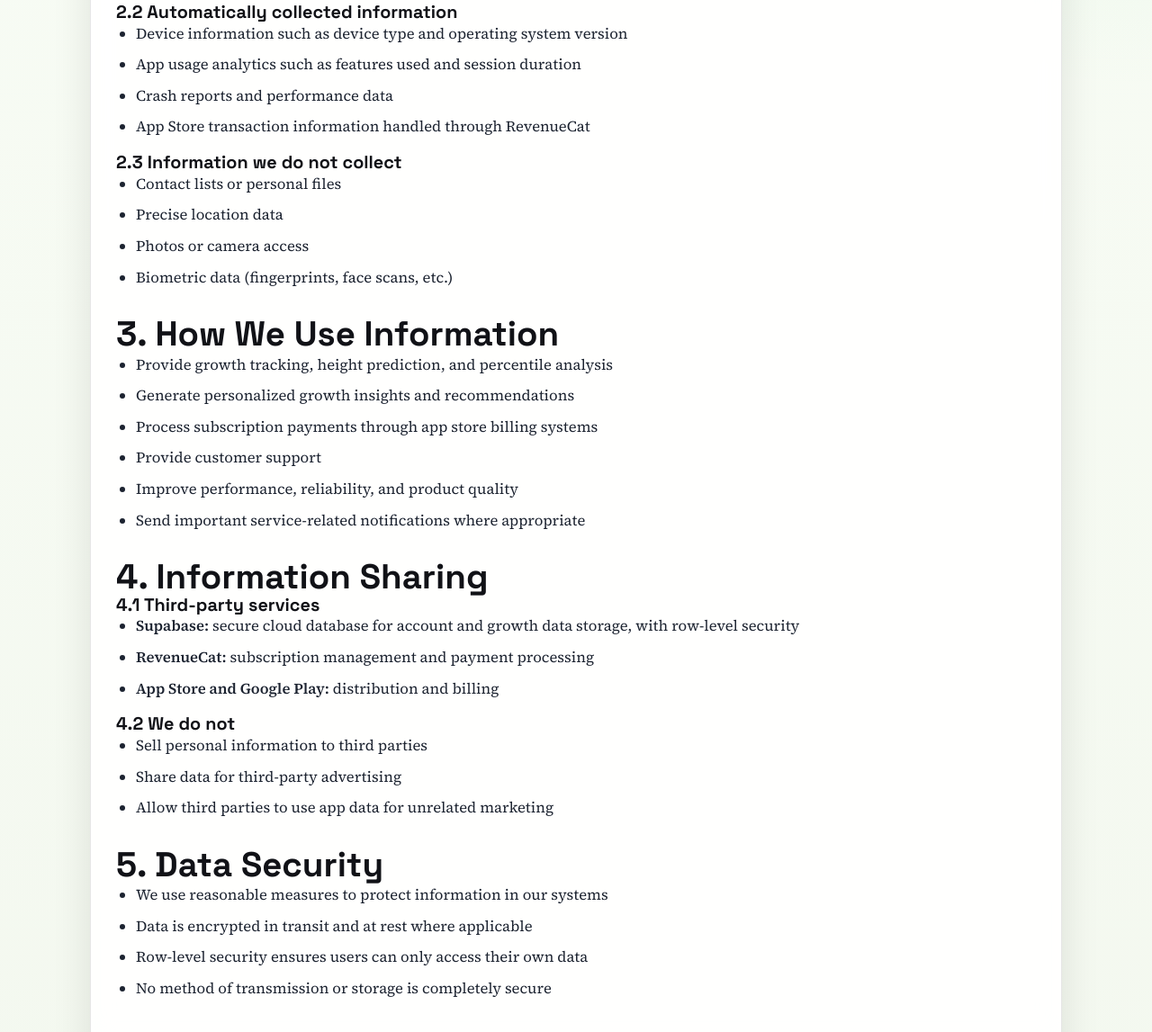
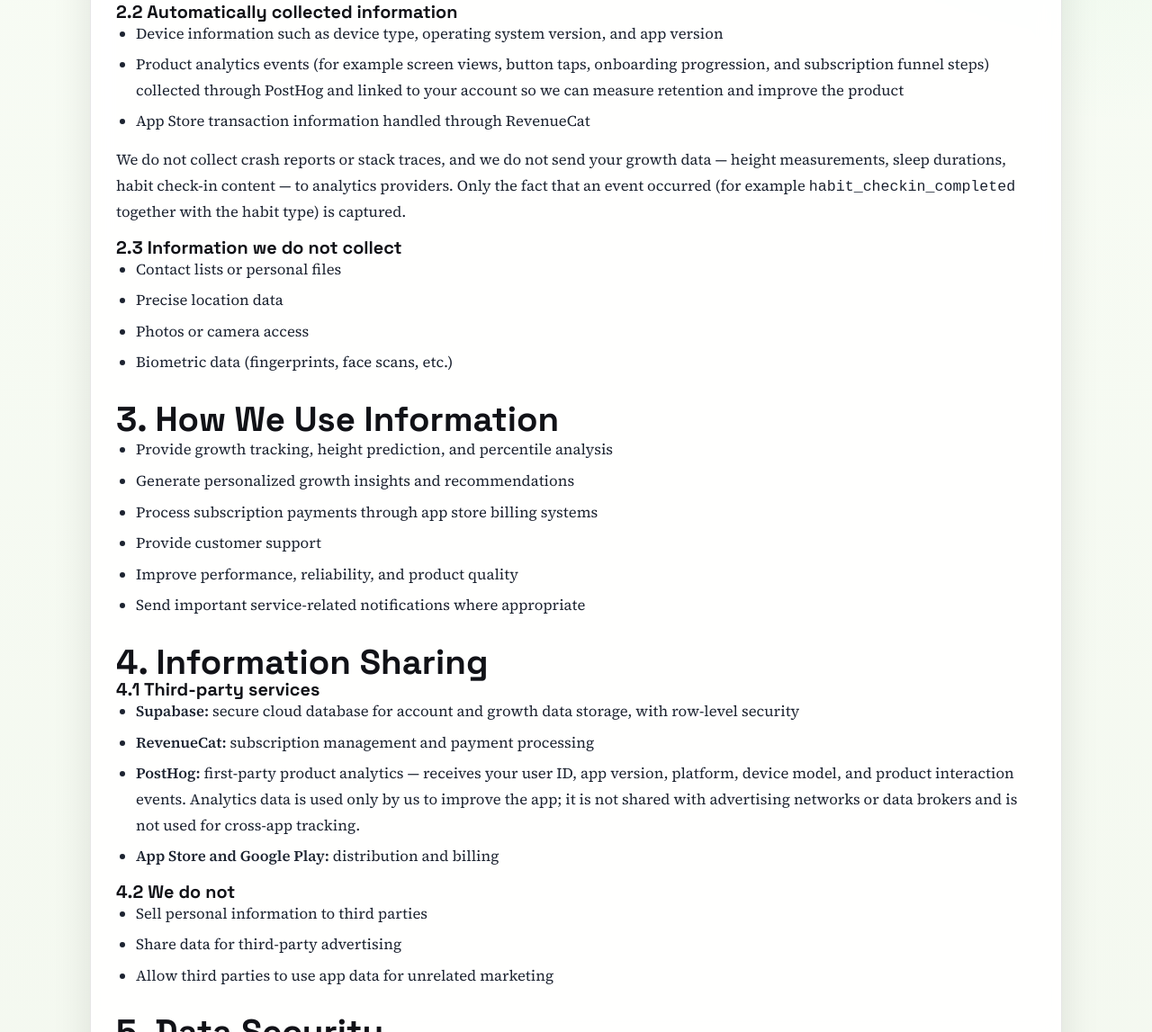
Before and after one commit to dorapocket-tech/dorapocket-tech.github.io, a plain HTML site: page taller-buddy/privacy.html in a window 1280 px wide. Shown: the part 731-1878 px from the top of the page at 90% size. Drawn offline with Linux system fonts and the light colour scheme.

Commit message:
Update privacy for posthog tracking

```diff
--- a/taller-buddy/privacy.html
+++ b/taller-buddy/privacy.html
@@ -40,7 +40,7 @@
         <article class="legal-content">
           <p class="eyebrow">Privacy policy</p>
           <h1 class="page-title">Taller Buddy Privacy Policy</h1>
-          <div class="last-updated">Last updated: April 7, 2026</div>
+          <div class="last-updated">Last updated: April 19, 2026</div>
 
           <section>
             <h2>1. Introduction</h2>
@@ -68,11 +68,23 @@
 
             <h3>2.2 Automatically collected information</h3>
             <ul>
-              <li>Device information such as device type and operating system version</li>
-              <li>App usage analytics such as features used and session duration</li>
-              <li>Crash reports and performance data</li>
+              <li>Device information such as device type, operating system version, and app version</li>
+              <li>
+                Product analytics events (for example screen views, button taps,
+                onboarding progression, and subscription funnel steps) collected
+                through PostHog and linked to your account so we can measure
+                retention and improve the product
+              </li>
               <li>App Store transaction information handled through RevenueCat</li>
             </ul>
+            <p>
+              We do not collect crash reports or stack traces, and we do not
+              send your growth data — height measurements, sleep durations,
+              habit check-in content — to analytics providers. Only the fact
+              that an event occurred (for example
+              <code>habit_checkin_completed</code> together with the habit type)
+              is captured.
+            </p>
 
             <h3>2.3 Information we do not collect</h3>
             <ul>
@@ -102,6 +114,13 @@
             <ul>
               <li><strong>Supabase:</strong> secure cloud database for account and growth data storage, with row-level security</li>
               <li><strong>RevenueCat:</strong> subscription management and payment processing</li>
+              <li>
+                <strong>PostHog:</strong> first-party product analytics — receives
+                your user ID, app version, platform, device model, and product
+                interaction events. Analytics data is used only by us to improve
+                the app; it is not shared with advertising networks or data
+                brokers and is not used for cross-app tracking.
+              </li>
               <li><strong>App Store and Google Play:</strong> distribution and billing</li>
             </ul>
 
```
